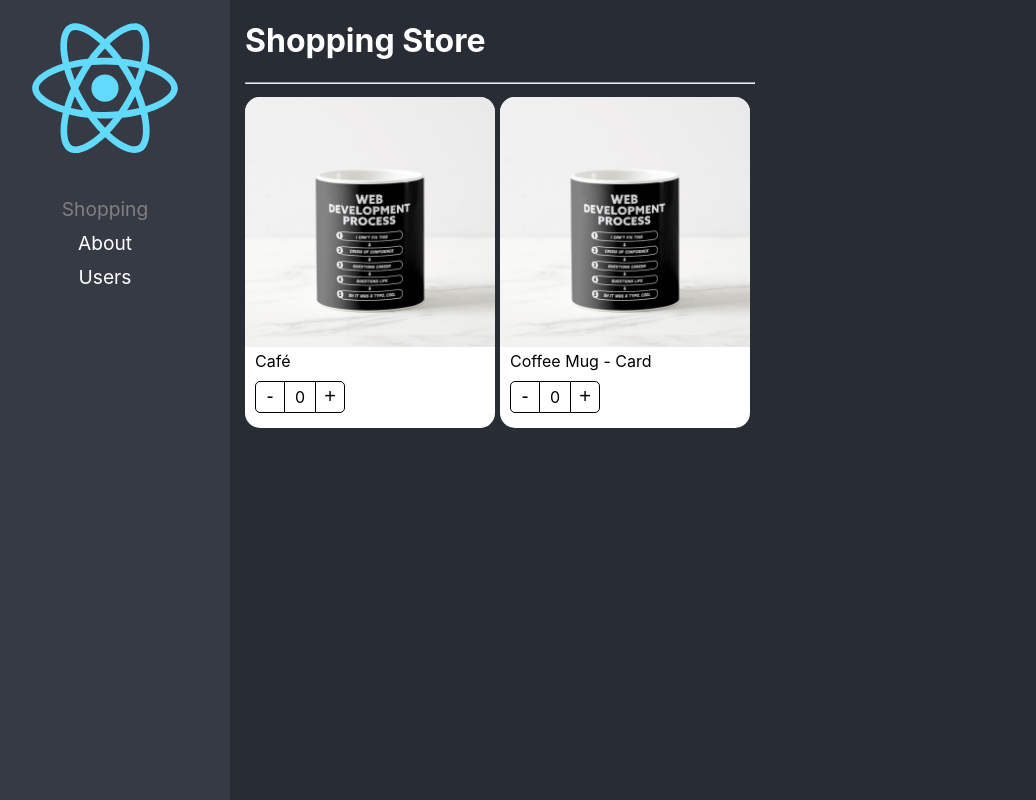
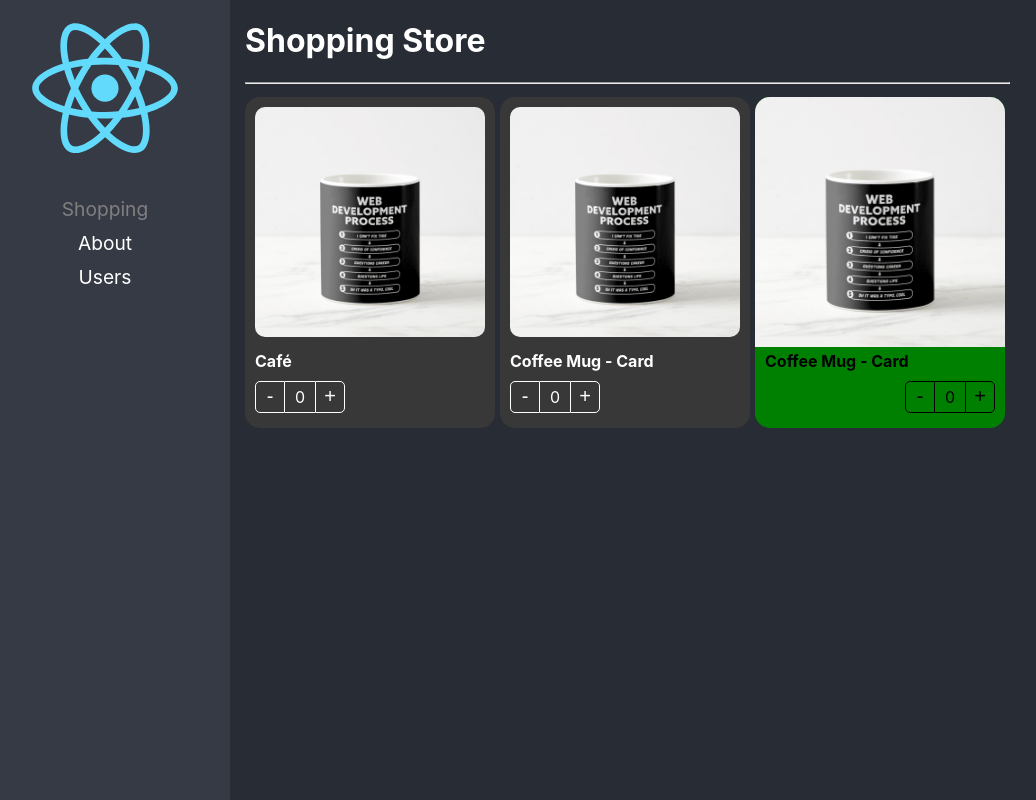
Before and after one commit to sebahumada/react-adv, a React (Vite) app: page /home in a window 1280 px wide. Shown: the whole page, without its empty margins (20-1056 px from the left). Built offline with nearby package versions, Linux system fonts and the light colour scheme.

Commit message:
components extend style listo

```diff
--- a/src/02-component-patterns/components/ProductButtons.tsx
+++ b/src/02-component-patterns/components/ProductButtons.tsx
@@ -2,13 +2,18 @@
 import { ProductContext } from "./ProductCard";
 import styles from '../styles/styles.module.css';
 
+export interface Props{
+    className?: string;
+    style?: React.CSSProperties;
+}
 
-export const ProductButtons = ()=>{
+
+export const ProductButtons = ({className, style} : Props)=>{
 
     const { increaseBy, counter} = useContext(ProductContext);
 
     return(
-        <div className={styles.buttonsContainer}>
+        <div className={`${styles.buttonsContainer} ${className}`} style={style}>
             <button className={styles.buttonMinus} onClick={ ()=> increaseBy(-1) }>-</button>
 
             <div className={styles.countLabel}>{counter}</div>
--- a/src/02-component-patterns/components/ProductCard.tsx
+++ b/src/02-component-patterns/components/ProductCard.tsx
@@ -1,6 +1,6 @@
-import { createContext } from 'react';
+import { createContext, ReactElement } from 'react';
 import { useProduct } from '../hooks/useProduct';
-import { ProductContextProps, ProductCardProps } from '../interfaces/interfaces';
+import { ProductContextProps, Product } from '../interfaces/interfaces';
 
 import styles from '../styles/styles.module.css';
 
@@ -9,7 +9,15 @@
 const { Provider } = ProductContext;
 
 
-export const ProductCard = ({children, product}: ProductCardProps) => {
+export interface Props{
+
+  product: Product;
+  children?: ReactElement | ReactElement[];
+  className?: string;
+  style?: React.CSSProperties;
+}
+
+export const ProductCard = ({children, product, className, style}: Props) => {
 
   const {counter, increaseBy} = useProduct();
 
@@ -18,7 +26,7 @@
         counter, increaseBy, product
     }}>
 
-        <div className={styles.productCard}>
+        <div className={`${styles.productCard} ${className}`} style={style}>
 
             {children}
 
--- a/src/02-component-patterns/components/ProductImage.tsx
+++ b/src/02-component-patterns/components/ProductImage.tsx
@@ -3,7 +3,14 @@
 import styles from '../styles/styles.module.css';
 import noImage from '../assets/no-image.jpg';
 
-export const ProductImage = ({img = ''})=>{
+
+export interface Props{
+    className?:string;
+    img?:string;
+    style?: React.CSSProperties;
+}
+
+export const ProductImage = ({img, className, style}: Props)=>{
 
     const { product } = useContext(ProductContext);
     let imgToShow: string;
@@ -18,6 +25,6 @@
 
 
     return (
-        <img className={styles.productImg} src={ imgToShow } alt="Product" />
+        <img className={`${styles.productImg} ${className}`} src={ imgToShow } style={style} alt="Product" />
     )
 }
--- a/src/02-component-patterns/components/ProductTitle.tsx
+++ b/src/02-component-patterns/components/ProductTitle.tsx
@@ -4,12 +4,19 @@
 
 
 
-export const ProductTitle = ({title}: {title?:string })=>{
+export interface Props {
+
+    className?:string;
+    title?:string;
+    style?: React.CSSProperties;
+}
+
+export const ProductTitle = ({title, className, style}: Props)=>{
 
     const { product } = useContext(ProductContext);
 
     return(
-        <span className={styles.productDescription}>
+        <span className={`${styles.productDescription} ${className}`} style={style}>
             { title? title:product.title }
         </span>
     )
--- a/src/02-component-patterns/pages/ShoppingPage.tsx
+++ b/src/02-component-patterns/pages/ShoppingPage.tsx
@@ -1,5 +1,5 @@
 import { ProductButtons, ProductCard, ProductImage ,ProductTitle} from "../components";
-
+import '../styles/custom-styles.css';
 
 const product = {
     id: '1',
@@ -17,16 +17,22 @@
             flexDirection: 'row',
             flexWrap: 'wrap'
         }}>
-                <ProductCard product={product}>
-                    <ProductCard.Image />
-                    <ProductCard.Title title={'Café'} />
-                    <ProductCard.Buttons />
+                <ProductCard product={product} className="bg-dark text-white">
+                    <ProductCard.Image className="custom-image" />
+                    <ProductCard.Title title={'Café'} className="text-white text-bold" />
+                    <ProductCard.Buttons className="custom-buttons"/>
                 </ProductCard>
 
-            <ProductCard product={product}>
-                <ProductImage />
-                <ProductTitle />
-                <ProductButtons />
+            <ProductCard product={product} className="bg-dark text-white">
+                <ProductImage className="custom-image" style={{ boxShadow: '10px 10px 10pxrgba(0,0,0,0.2)'}} />
+                <ProductTitle className="text-white text-bold" />
+                <ProductButtons className="custom-buttons" />
+            </ProductCard>
+
+            <ProductCard product={product} style={{ backgroundColor: 'green'}} >
+                <ProductImage style={{boxShadow: '10px 10px 10pxrgba(0,0,0,0.2)'}} />
+                <ProductTitle style={{fontWeight: "bolder" }} />
+                <ProductButtons style={{ display: "flex", justifyContent: "end"}} />
             </ProductCard>
 
         </div>
--- /dev/null
+++ b/src/02-component-patterns/styles/custom-styles.css
@@ -0,0 +1,25 @@
+
+
+.bg-dark {
+    background-color: rgb(56,56,56);
+}
+
+.text-white{
+    color: white;
+}
+
+.text-bold{
+    font-weight: bold;
+}
+
+.custom-image{
+    border-radius: 20px;
+    padding: 10px;
+    width: calc(100% - 20px);
+}
+
+.custom-buttons button, .custom-buttons div{
+    color: white;
+    border-color: white;
+
+}
```
Also changed, not shown: src/02-component-patterns/interfaces/interfaces.ts (+8 -8 lines).
